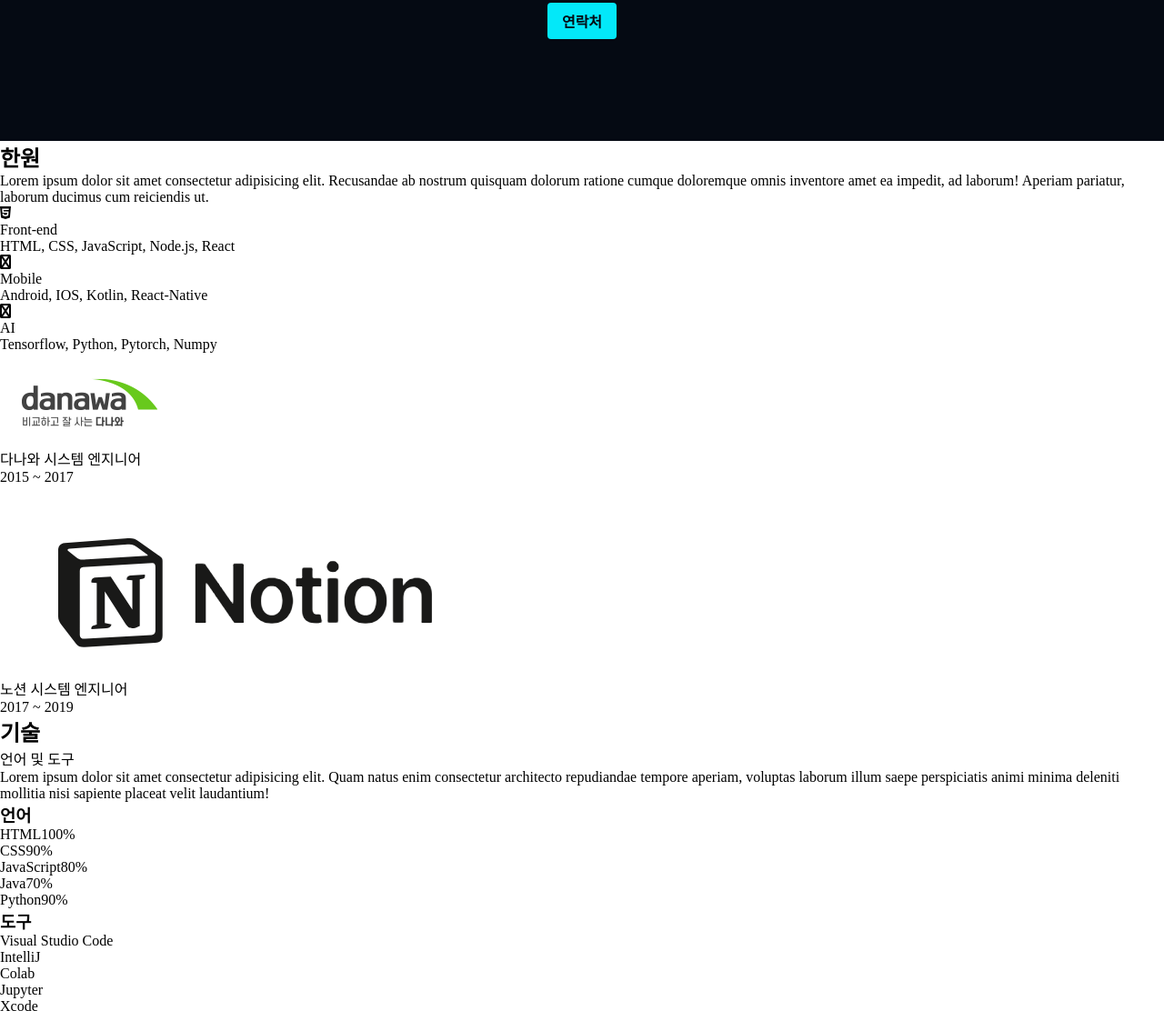
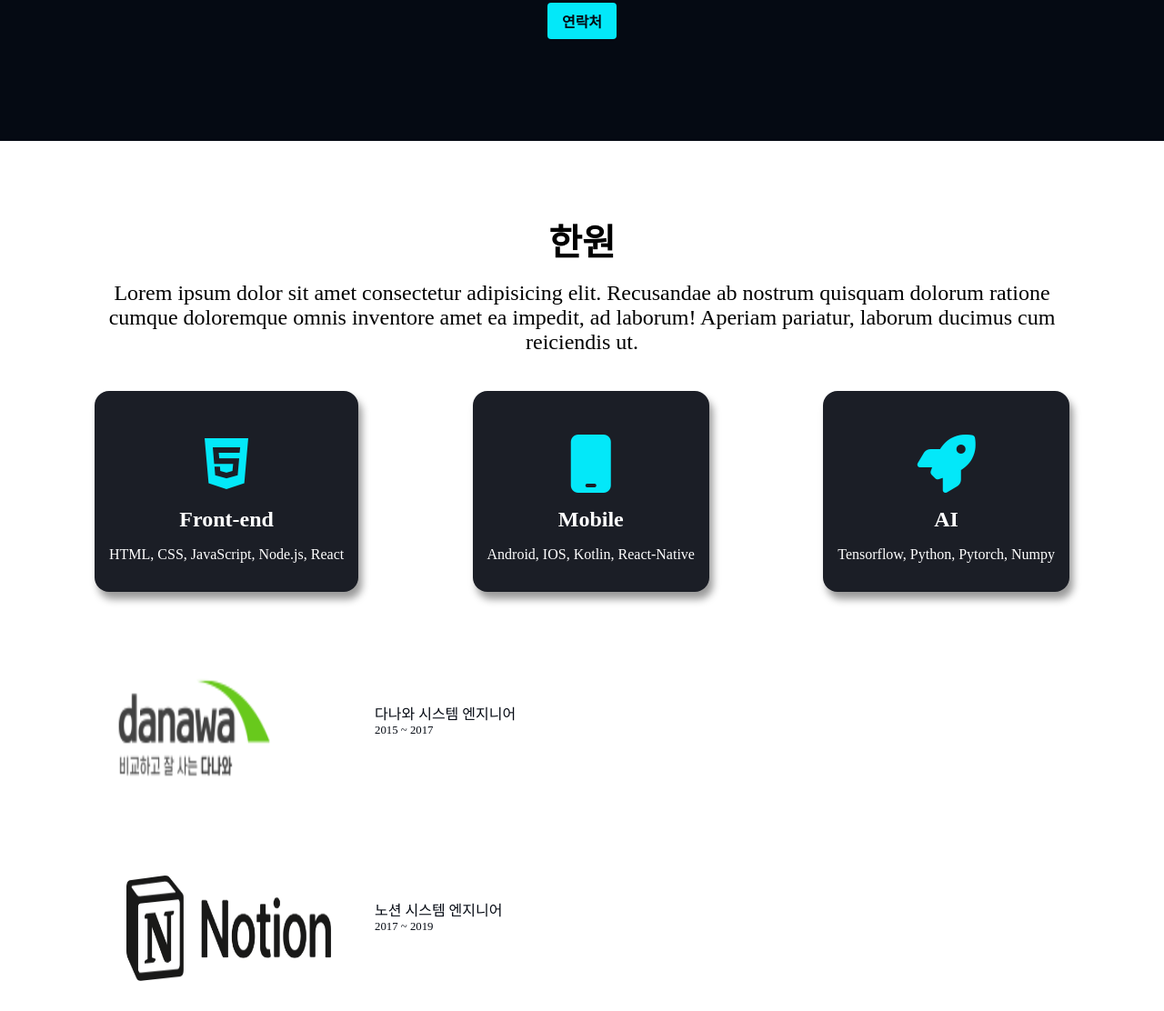
Before and after one commit to hanwon-it/portfolio_hanwon, a plain HTML site: page index.html in a window 1280 px wide. Shown: the part 356-1468 px from the top of the page at 91% size. Drawn offline with Linux system fonts and the light colour scheme; a web font is replaced by a local one.

Commit message:
about_완료

```diff
--- a/css/style.css
+++ b/css/style.css
@@ -173,3 +173,63 @@ button:focus {
   color: var(--color-text);
   outline: 2px solid var(--color-accent);
 }
+
+/* about */
+.skills {
+  display: flex;
+  justify-content: space-between;
+  gap: 1rem;
+  margin: 2.5rem 0;
+}
+
+.skill {
+  background-color: var(--color-primary-variant);
+  padding: 2rem 1rem;
+  color: var(--color-text);
+  border-radius: 1rem;
+  cursor: default;
+  box-shadow: 4px 8px 8px rgba(0, 0, 0, 0.4);
+}
+
+.skill__icon {
+  font-size: 4rem;
+  margin: 1rem 0;
+  color: var(--color-accent);
+  transition: all 300ms ease;
+}
+
+.skill:hover .skill__icon {
+  transform: rotate(-15deg) scale(1.2);
+}
+
+.skill__title {
+  font-size: 1.5rem;
+  font-weight: bold;
+  margin-bottom: 1rem;
+}
+
+.jobs {
+  /* 언어에 따라 시작위치를 다르게 설정 */
+  text-align: start;
+}
+
+.job {
+  display: flex;
+  align-items: center;
+  gap: 8px;
+  margin-bottom: 1rem;
+}
+
+.job__img {
+  width: 300px;
+  height: 200px;
+}
+
+.job__name {
+  color: var(--color-primary);
+}
+
+.job__period {
+  color: var(--color-primary);
+  font-size: 0.8rem;
+}
--- a/index.html
+++ b/index.html
@@ -58,46 +58,50 @@
       <!-- Home 끝 -->
 
       <!-- About 시작 -->
-      <section id="about">
-        <h2>한원</h2>
-        <p>
+      <section id="about" class="section max-container">
+        <h2 class="title">한원</h2>
+        <p class="description">
           Lorem ipsum dolor sit amet consectetur adipisicing elit. Recusandae ab
           nostrum quisquam dolorum ratione cumque doloremque omnis inventore
           amet ea impedit, ad laborum! Aperiam pariatur, laborum ducimus cum
           reiciendis ut.
         </p>
 
-        <ul>
-          <li>
-            <i class="fa-brands fa-html5"></i>
-            <p>Front-end</p>
+        <ul class="skills">
+          <li class="skill">
+            <i class="fa-brands fa-html5 skill__icon"></i>
+            <p class="skill__title">Front-end</p>
             <p>HTML, CSS, JavaScript, Node.js, React</p>
           </li>
-          <li>
-            <i class="fa-brands fa-mobile"></i>
-            <p>Mobile</p>
+          <li class="skill">
+            <i class="fa-solid fa-mobile skill__icon"></i>
+            <p class="skill__title">Mobile</p>
             <p>Android, IOS, Kotlin, React-Native</p>
           </li>
-          <li>
-            <i class="fa-brands fa-rocket"></i>
-            <p>AI</p>
+          <li class="skill">
+            <i class="fa-solid fa-rocket skill__icon"></i>
+            <p class="skill__title">AI</p>
             <p>Tensorflow, Python, Pytorch, Numpy</p>
           </li>
         </ul>
 
-        <ul>
-          <li>
-            <img src="./images/danawa_logo.png" alt="Danawo logo" />
+        <ul class="jobs">
+          <li class="job">
+            <img
+              class="job__img"
+              src="./images/danawa_logo.png"
+              alt="Danawo logo"
+            />
             <div>
-              <p>다나와 시스템 엔지니어</p>
-              <p>2015 ~ 2017</p>
+              <p class="job__name">다나와 시스템 엔지니어</p>
+              <p class="job__period">2015 ~ 2017</p>
             </div>
           </li>
-          <li>
-            <img src="./images/notion.png" alt="notion logo" />
+          <li class="job">
+            <img class="job__img" src="./images/notion.png" alt="notion logo" />
             <div>
-              <p>노션 시스템 엔지니어</p>
-              <p>2017 ~ 2019</p>
+              <p class="job__name">노션 시스템 엔지니어</p>
+              <p class="job__period">2017 ~ 2019</p>
             </div>
           </li>
         </ul>
```
